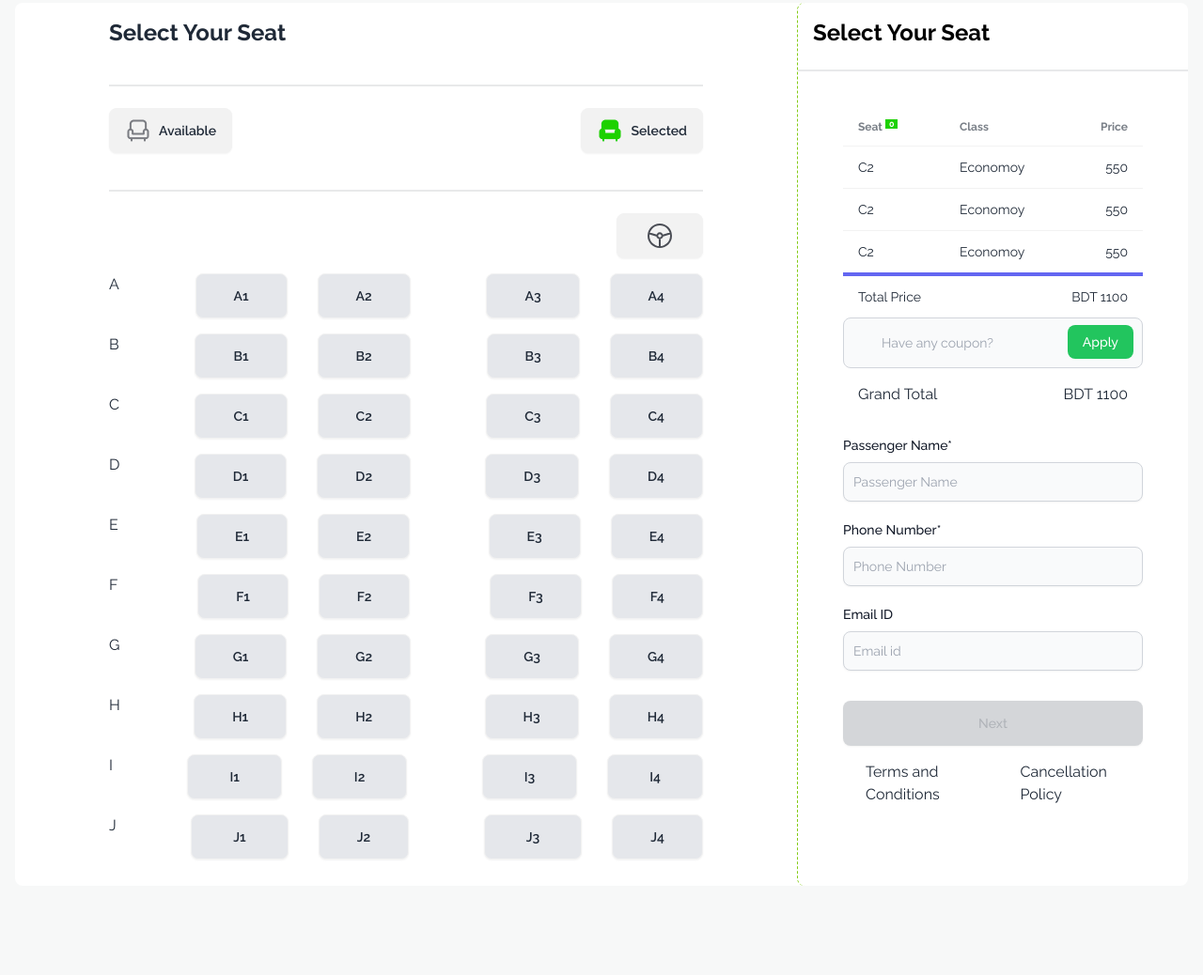
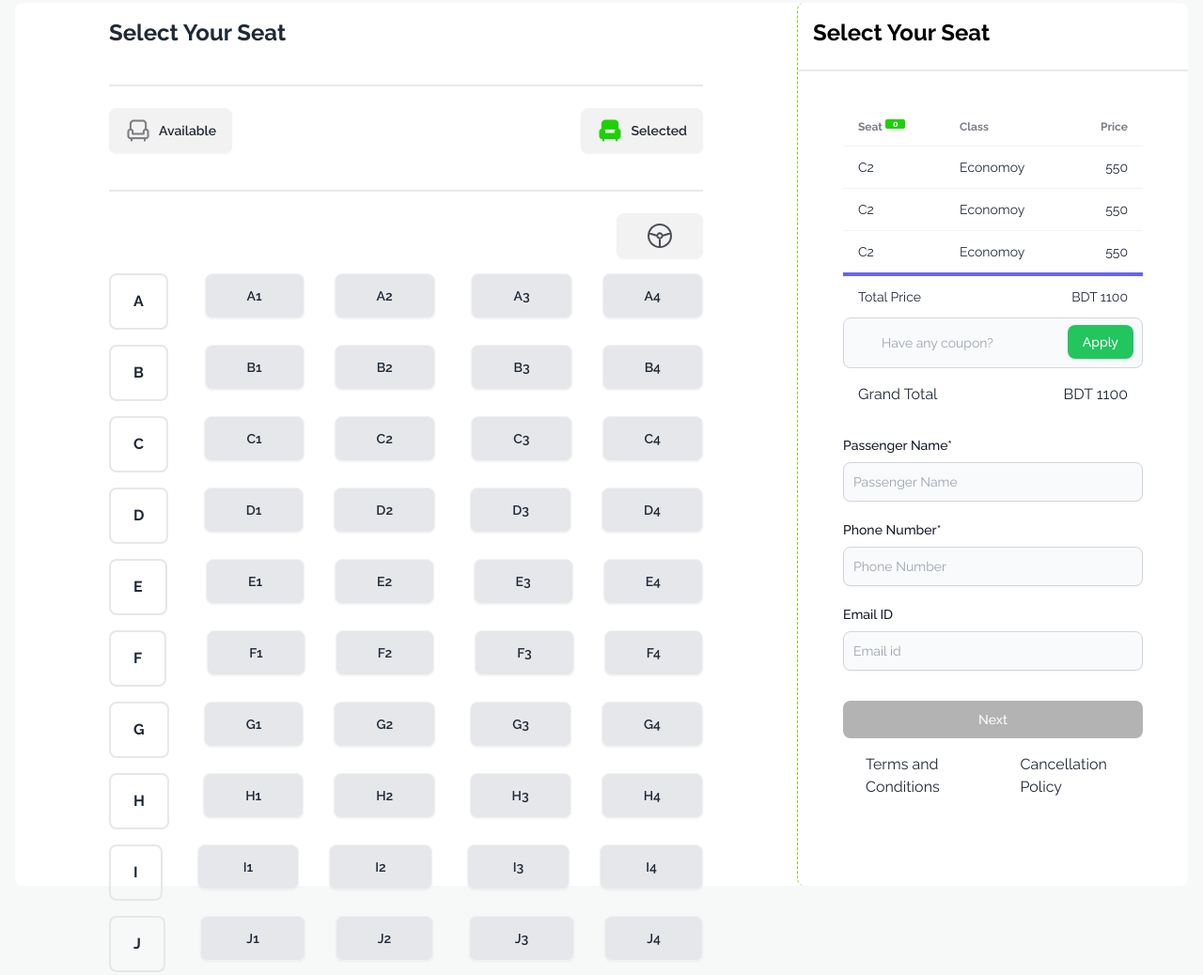
Before and after one commit to Sangma83/E-ticketing-website, a plain HTML site: page index.html in a window 1280 px wide. Shown: the part 1940-2978 px from the top of the page at 94% size. Drawn offline with nearby package versions, Linux system fonts and the light colour scheme.

Commit message:
modal done and corrected all

```diff
--- a/index.html
+++ b/index.html
@@ -63,7 +63,9 @@
       </div>
     </header>
 
-    <!-- main part start  -->
+     <!------------------------------------ header part start  --------------------------->
+
+    <!------------------------------- main part start  ------------------------------>
     <main>
      <!-- banner part start  -->
      <section class="container mx-auto rounded-[36px] w-full bg-cover bg-center"
@@ -77,6 +79,8 @@
        </div>
      </div>
      </section>
+
+     <!-- banner part end  -->
 
      <!-- rating section in banner  -->
 
@@ -112,6 +116,8 @@
         </div>
 
       </section>
+
+      <!-- rating section in banner end  -->
 
    <!-- banner section end -->
 
@@ -175,10 +181,10 @@
 
 
     </section>
-      <!-- Best offers section end -->
+      <!------------- Best offers section end --------------->
 
 
-      <!-- Paribohan section start -->
+      <!----------- Paribohan section start ---------------->
 
       <section id="transport" class="container mx-auto pb-16 bg-[#F7F8F8] border-t-2 border-t-green-600">
         <div class="text-center text-5xl font-bold leading-[48px]  text-black py-8">
@@ -284,16 +290,16 @@
               <div class="flex justify-between pt-4" id="seatRowA">
 
                 <div>
-                  <button class="seatRow">A</button>
+                  <button class="seatRow font-bold border-2 p-4 px-6 rounded-lg">A</button>
                   </div>
 
                     <div class="flex space-x-8">
-                      <button class="btn px-10 bg-gray-200" data-row="A" data-seat="1">A1</button>
-                      <button class="btn px-10 bg-gray-200" data-row="A" data-seat="2">A2</button>
+                      <button class="btn px-11 bg-gray-200" data-row="A" data-seat="1">A1</button>
+                      <button class="btn px-11 bg-gray-200" data-row="A" data-seat="2">A2</button>
                     </div>
                     <div  class="flex space-x-8">
-                      <button class="btn px-10 bg-gray-200" data-row="A" data-seat="3">A3</button>
-                      <button class="btn px-10 bg-gray-200" data-row="A" data-seat="4">A4</button>
+                      <button class="btn px-11 bg-gray-200" data-row="A" data-seat="3">A3</button>
+                      <button class="btn px-11 bg-gray-200" data-row="A" data-seat="4">A4</button>
 
                     </div>
 
@@ -302,19 +308,19 @@
 
                 <div>
 
-                  <button class="seatRow">B</button>
+                  <button class="seatRow font-bold border-2 p-4 px-6 rounded-lg">B</button>
                   </div>
 
                     <div class="flex space-x-8 ">
 
-                      <button class="btn px-10 bg-gray-200" data-row="B" data-seat="1">B1</button>
-                      <button class="btn px-10 bg-gray-200" data-row="B" data-seat="2">B2</button>
+                      <button class="btn px-11 bg-gray-200" data-row="B" data-seat="1">B1</button>
+                      <button class="btn px-11 bg-gray-200" data-row="B" data-seat="2">B2</button>
 
 
                     </div>
                     <div  class="flex space-x-8">
-                      <button class="btn px-10 bg-gray-200" data-row="B" data-seat="3">B3</button>
-                      <button class="btn px-10 bg-gray-200" data-row="B" data-seat="4">B4</button>
+                      <button class="btn px-11 bg-gray-200" data-row="B" data-seat="3">B3</button>
+                      <button class="btn px-11 bg-gray-200" data-row="B" data-seat="4">B4</button>
 
                     </div>
 
@@ -324,19 +330,19 @@
 
                 <div>
 
-                  <button class="seatRow">C</button>
+                  <button class="seatRow font-bold border-2 p-4 px-6 rounded-lg">C</button>
                   </div>
 
                     <div class="flex space-x-8 ">
 
-                      <button class="btn px-10 bg-gray-200" data-row="C" data-seat="1">C1</button>
-                      <button class="btn px-10 bg-gray-200" data-row="C" data-seat="2">C2</button>
+                      <button class="btn px-11 bg-gray-200" data-row="C" data-seat="1">C1</button>
+                      <button class="btn px-11 bg-gray-200" data-row="C" data-seat="2">C2</button>
 
 
                     </div>
                     <div  class="flex space-x-8">
-                      <button class="btn px-10 bg-gray-200" data-row="C" data-seat="3">C3</button>
-                      <button class="btn px-10 bg-gray-200" data-row="C" data-seat="4">C4</button>
+                      <button class="btn px-11 bg-gray-200" data-row="C" data-seat="3">C3</button>
+                      <button class="btn px-11 bg-gray-200" data-row="C" data-seat="4">C4</button>
 
                     </div>
 
@@ -346,19 +352,19 @@
 
                 <div>
 
-                  <button class="seatRow">D</button>
+                  <button class="seatRow font-bold border-2 p-4 px-6 rounded-lg">D</button>
                   </div>
 
                     <div class="flex space-x-8 ">
 
-                      <button class="btn px-10 bg-gray-200" data-row="D" data-seat="1">D1</button>
-                      <button class="btn px-10 bg-gray-200" data-row="D" data-seat="2">D2</button>
+                      <button class="btn px-11 bg-gray-200" data-row="D" data-seat="1">D1</button>
+                      <button class="btn px-11 bg-gray-200" data-row="D" data-seat="2">D2</button>
 
 
                     </div>
                     <div  class="flex space-x-8">
-                      <button class="btn px-10 bg-gray-200" data-row="D" data-seat="3">D3</button>
-                      <button class="btn px-10 bg-gray-200" data-row="D" data-seat="4">D4</button>
+                      <button class="btn px-11 bg-gray-200" data-row="D" data-seat="3">D3</button>
+                      <button class="btn px-11 bg-gray-200" data-row="D" data-seat="4">D4</button>
 
                     </div>
 
@@ -368,19 +374,19 @@
 
                 <div>
 
-                  <button class="seatRow">E</button>
+                  <button class="seatRow font-bold border-2 p-4 px-6 rounded-lg">E</button>
                   </div>
 
                     <div class="flex space-x-8 ">
 
-                      <button class="btn px-10 bg-gray-200" data-row="E" data-seat="1">E1</button>
-                      <button class="btn px-10 bg-gray-200" data-row="E" data-seat="2">E2</button>
+                      <button class="btn px-11 bg-gray-200" data-row="E" data-seat="1">E1</button>
+                      <button class="btn px-11 bg-gray-200" data-row="E" data-seat="2">E2</button>
 
 
                     </div>
                     <div  class="flex space-x-8">
-                      <button class="btn px-10 bg-gray-200" data-row="E" data-seat="3">E3</button>
-                      <button class="btn px-10 bg-gray-200" data-row="E" data-seat="4">E4</button>
+                      <button class="btn px-11 bg-gray-200" data-row="E" data-seat="3">E3</button>
+                      <button class="btn px-11 bg-gray-200" data-row="E" data-seat="4">E4</button>
 
                     </div>
 
@@ -390,19 +396,19 @@
 
                 <div>
 
-                  <button class="seatRow">F</button>
+                  <button class="seatRow font-bold border-2 p-4 px-6 rounded-lg">F</button>
                   </div>
 
                     <div class="flex space-x-8 ">
 
-                      <button class="btn px-10 bg-gray-200" data-row="F" data-seat="1">F1</button>
-                      <button class="btn px-10 bg-gray-200" data-row="F" data-seat="2">F2</button>
+                      <button class="btn px-11 bg-gray-200" data-row="F" data-seat="1">F1</button>
+                      <button class="btn px-11 bg-gray-200" data-row="F" data-seat="2">F2</button>
 
 
                     </div>
                     <div  class="flex space-x-8">
-                      <button class="btn px-10 bg-gray-200" data-row="F" data-seat="3">F3</button>
-                      <button class="btn px-10 bg-gray-200" data-row="F" data-seat="4">F4</button>
+                      <button class="btn px-11 bg-gray-200" data-row="F" data-seat="3">F3</button>
+                      <button class="btn px-11 bg-gray-200" data-row="F" data-seat="4">F4</button>
 
                     </div>
 
@@ -412,19 +418,19 @@
 
                 <div>
 
-                  <button class="seatRow">G</button>
+                  <button class="seatRow font-bold border-2 p-4 px-6 rounded-lg">G</button>
                   </div>
 
                     <div class="flex space-x-8 ">
 
-                      <button class="btn px-10 bg-gray-200" data-row="G" data-seat="1">G1</button>
-                      <button class="btn px-10 bg-gray-200" data-row="G" data-seat="2">G2</button>
+                      <button class="btn px-11 bg-gray-200" data-row="G" data-seat="1">G1</button>
+                      <button class="btn px-11 bg-gray-200" data-row="G" data-seat="2">G2</button>
 
 
                     </div>
                     <div  class="flex space-x-8">
-                      <button class="btn px-10 bg-gray-200" data-row="G" data-seat="3">G3</button>
-                      <button class="btn px-10 bg-gray-200" data-row="G" data-seat="4">G4</button>
+                      <button class="btn px-11 bg-gray-200" data-row="G" data-seat="3">G3</button>
+                      <button class="btn px-11 bg-gray-200" data-row="G" data-seat="4">G4</button>
 
                     </div>
 
@@ -434,19 +440,19 @@
 
                 <div>
 
-                  <button class="seatRow">H</button>
+                  <button class="seatRow font-bold border-2 p-4 px-6 rounded-lg">H</button>
                   </div>
 
                     <div class="flex space-x-8 ">
 
-                      <button class="btn px-10 bg-gray-200" data-row="H" data-seat="1">H1</button>
-                      <button class="btn px-10 bg-gray-200" data-row="H" data-seat="2">H2</button>
+                      <button class="btn px-11 bg-gray-200" data-row="H" data-seat="1">H1</button>
+                      <button class="btn px-11 bg-gray-200" data-row="H" data-seat="2">H2</button>
 
 
                     </div>
                     <div  class="flex space-x-8">
-                      <button class="btn px-10 bg-gray-200" data-row="H" data-seat="3">H3</button>
-                      <button class="btn px-10 bg-gray-200" data-row="H" data-seat="4">H4</button>
+                      <button class="btn px-11 bg-gray-200" data-row="H" data-seat="3">H3</button>
+                      <button class="btn px-11 bg-gray-200" data-row="H" data-seat="4">H4</button>
 
                     </div>
 
@@ -456,19 +462,19 @@
 
                 <div>
 
-                  <button class="seatRow">I</button>
+                  <button class="seatRow font-bold border-2 p-4 px-6 rounded-lg">I</button>
                   </div>
 
                     <div class="flex space-x-8">
 
-                      <button class="btn px-11 bg-gray-200" data-row="I" data-seat="1">I1</button>
-                      <button class="btn px-11 bg-gray-200" data-row="I" data-seat="2">I2</button>
+                      <button class="btn px-12 bg-gray-200" data-row="I" data-seat="1">I1</button>
+                      <button class="btn px-12 bg-gray-200" data-row="I" data-seat="2">I2</button>
 
 
                     </div>
                     <div  class="flex space-x-8">
-                      <button class="btn px-11 bg-gray-200" data-row="I" data-seat="3">I3</button>
-                      <button class="btn px-11 bg-gray-200" data-row="I" data-seat="4">I4</button>
+                      <button class="btn px-12 bg-gray-200" data-row="I" data-seat="3">I3</button>
+                      <button class="btn px-12 bg-gray-200" data-row="I" data-seat="4">I4</button>
 
                     </div>
 
@@ -478,19 +484,19 @@
 
                 <div>
 
-                  <button class="seatRow">J</button>
+                  <button class="seatRow font-bold border-2 p-4 px-6 rounded-lg">J</button>
                   </div>
 
                     <div class="flex space-x-8 ">
 
-                      <button class="btn px-11 bg-gray-200" data-row="J" data-seat="1">J1</button>
-                      <button class="btn px-10 bg-gray-200" data-row="J" data-seat="2">J2</button>
+                      <button class="btn px-12 bg-gray-200" data-row="J" data-seat="1">J1</button>
+                      <button class="btn px-11 bg-gray-200" data-row="J" data-seat="2">J2</button>
 
 
                     </div>
                     <div  class="flex space-x-8">
-                      <button class="btn px-11 bg-gray-200" data-row="J" data-seat="3">J3</button>
-                      <button class="btn px-10 bg-gray-200" data-row="J" data-seat="4">J4</button>
+                      <button class="btn px-12 bg-gray-200" data-row="J" data-seat="3">J3</button>
+                      <button class="btn px-11 bg-gray-200" data-row="J" data-seat="4">J4</button>
 
                     </div>
 
@@ -511,7 +517,7 @@
                     <thead>
                       <tr>
 
-                        <th>Seat <sup class="bg-[#1DD100] text-white px-1" id="seatsAdd">0</sup></th>
+                        <th>Seat <sup class="bg-[#1DD100] text-white px-2 rounded-sm font-bold" id="seatsAdd">0</sup></th>
                         <th>Class</th>
                         <th class="text-right">Price</th>
                       </tr>
@@ -577,7 +583,7 @@
 
                 <!-- address field and phone-->
                 <div class="pt-8">
-                  <form class="max-w-sm mx-auto">
+                  <div class="max-w-sm mx-auto">
                       <div class="mb-5">
                           <label for="passenger-name" class="block mb-2 text-sm font-medium text-gray-900 dark:text-white">Passenger Name*</label>
                           <input type="text" id="passengerName" class="shadow-sm bg-gray-50 border border-gray-300 text-gray-900 text-sm rounded-lg focus:ring-blue-500 focus:border-blue-500 block w-full p-2.5 dark:bg-gray-700 dark:border-gray-600 dark:placeholder-gray-400 dark:text-white dark:focus:ring-blue-500 dark:focus:border-blue-500 dark:shadow-sm-light" placeholder="Passenger Name" required />
@@ -590,14 +596,17 @@
                       <input type="email" id="email" class="shadow-sm bg-gray-50 border border-gray-300 text-gray-900 text-sm rounded-lg focus:ring-blue-500 focus:border-blue-500 block w-full p-2.5 dark:bg-gray-700 dark:border-gray-600 dark:placeholder-gray-400 dark:text-white dark:focus:ring-blue-500 dark:focus:border-blue-500 dark:shadow-sm-light" placeholder="Email id" required />
 
                         <!-- Modal Trigger Button -->
-                  <label for="nextBtn" class="btn btn-block text-white bg-[#B3B3B3] hover:bg-[#1DD100] focus:ring-4 focus:outline-none focus:ring-blue-300 font-medium rounded-lg text-sm px-5 py-2.5 text-center dark:bg-[#B3B3B3] dark:hover:bg-[#1DD100] dark:focus:ring-blue-800 mt-8" onclick="showModal()" id="nextBtn" disabled>Next</label>
+
+                  <button for="nextBtn" class=" btn-block text-white bg-[#B3B3B3] hover:bg-[#1DD100] focus:ring-4 focus:outline-none focus:ring-blue-300 font-medium rounded-lg text-sm px-5 py-2.5 text-center dark:bg-[#B3B3B3] dark:hover:bg-[#1DD100] dark:focus:ring-blue-800 mt-8"   onclick="my_modal_1.showModal()" id="nextBtn">Next</button>
 
                   <!-- Modal Checkbox -->
                   <input type="checkbox" id="modalCheckbox" class="modal-toggle" />
 
-                  <!-- Modal Content -->
-                  <div id="modalDiv" class="modal" role="dialog">
-                      <div class="modal-box">
+
+                  <!-- Open the modal using ID.showModal() method -->
+
+                 <dialog id="my_modal_1" class="modal">
+                  <div class="modal-box text-center">
                           <img class="pl-40" src="images/success.png" alt="">
                           <h3 class="font-bold text-lg text-green-500 mt-8">SUCCESS</h3>
                               <h3 class="font-bold">Thank you for Booking Our Bus Seats. We are working hard to find the best service and deals for you.</h3>
@@ -606,14 +615,13 @@
                         <a href="#transport"><label for="modalCheckbox" class="btn btn-success text-white px-14 rounded-full mr-40">Continue</label></a>
                      </div>
                   </div>
-                  </div>
+                </dialog>
 
                   <div class="flex gap-4 mt-4 pl-6">
                       <p>Terms and Conditions</p>
                       <p>Cancellation Policy</p>
                   </div>
-                </form>
-
+                </div>
                 </div>
               </div>
               </div>
@@ -622,13 +630,13 @@
 
       </section>
 
-      <!-- available section end -->
+      <!--------------------- available section end --------------------->
+    </main>
+
+    <!--------------------------- main section end  ---------------->
 
 
-    </main>
-
-
-    <!-- footer section start  -->
+    <!-------------------- footer section start  ------------------------>
     <footer class="footer p-10 bg-[#030712] text-neutral-content justify-between">
         <aside>
          <h1 class="text-3xl font-extrabold text-white">P-Ticket</h1>
@@ -662,9 +670,10 @@
         </nav>
       </footer>
 
+
+      <!----------------------------- footer ends  ----------------->
+
       <script src="script/select.js"></script>
-      <script src="script/cart.js"></script>
-
 
 </body>
 </html>
--- a/script/select.js
+++ b/script/select.js
@@ -43,16 +43,10 @@ document.addEventListener('DOMContentLoaded', function () {
         event.preventDefault();
         applyCoupon();
     });
-
-    nextBtn.addEventListener('click', function () {
-        if (!nextBtn.disabled) {
-            showModal();
-        }
-    });
-
     function checkFormCompletion() {
         const passengerName = document.getElementById('passengerName').value;
         const phoneNumber = document.getElementById('floating_phone').value;
+        console.log(phoneNumber, passengerName);
 
         if (passengerName && phoneNumber) {
             nextBtn.disabled = false;
@@ -66,18 +60,6 @@ document.addEventListener('DOMContentLoaded', function () {
     document.getElementById('passengerName').addEventListener('input', checkFormCompletion);
     document.getElementById('floating_phone').addEventListener('input', checkFormCompletion);
 
-    function showModal() {
-        const passengerName = document.getElementById('passengerName').value;
-        const phoneNumber = document.getElementById('floating_phone').value;
-
-        if (passengerName && phoneNumber) {
-            // Display the modal
-            const modal = document.getElementById('modalDiv');
-
-        } else {
-            console.log('Please fill in the passenger name and phone number.');
-        }
-    }
 
     function applyCoupon() {
         const couponCode = couponCodeInput.value.toUpperCase();
```
Also changed, not shown: css/style.css (+1 -17 lines), script/cart.js (deleted). Lines whose indentation alone changed are shown as unchanged.
